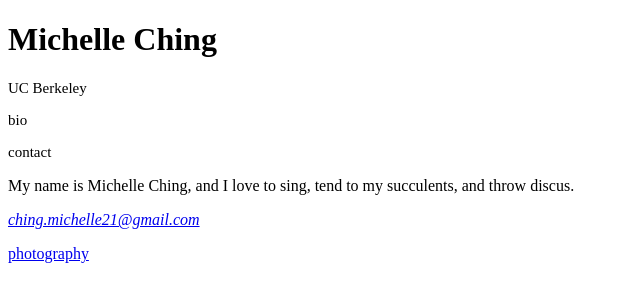
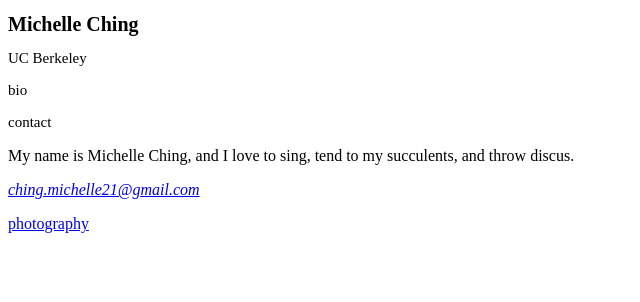
Before and after one commit to michelleching/michelleching.github.io, a plain HTML site: page index.html in a window 1280 px wide. Shown: the whole page, without its empty margins (0-640 px from the left). Drawn offline with nearby package versions, Linux system fonts and the light colour scheme.

Commit message:
fix fonts again

```diff
--- a/styles/style.css
+++ b/styles/style.css
@@ -5,7 +5,7 @@ body {
 h1 {
   font-family: 'Baskerville', 'Times New Roman', 'serif';
   font-weight: bold;
-  font-size: 20x;
+  font-size: 20px;
 }
 
 header {
```
